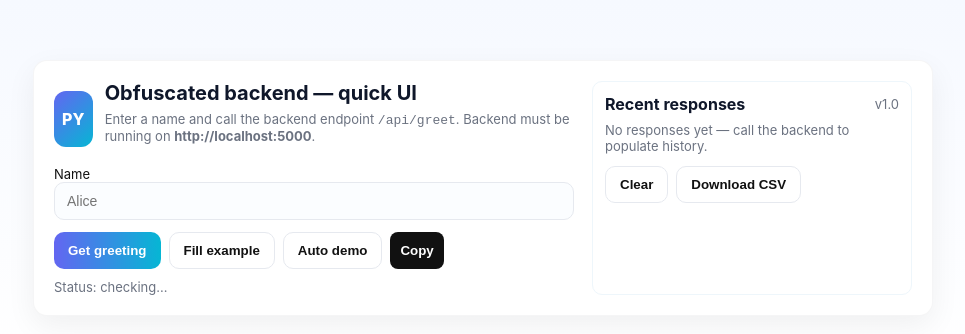
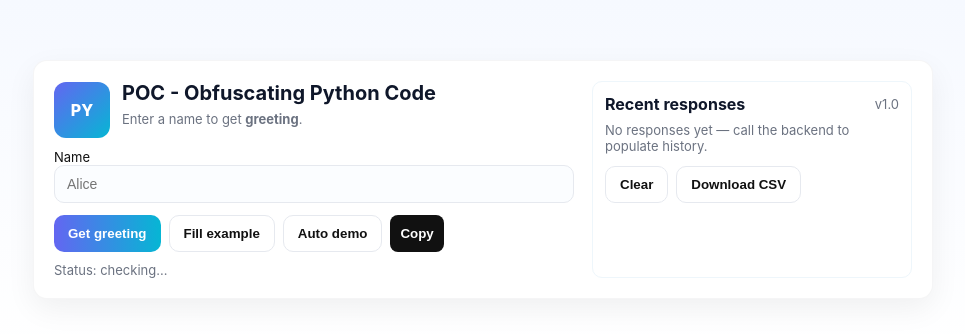
Before and after one commit to ParamaahIT/python-obfuscated, a plain HTML site: page ui/index.html in a window 1280 px wide. Shown: the whole page, without its empty margins (157-1122 px from the left). Drawn offline with Linux system fonts and the light colour scheme.

Commit message:
ui files are updated

```diff
--- a/ui/index.html
+++ b/ui/index.html
@@ -41,8 +41,8 @@
         <header style="display:flex;align-items:center;gap:12px">
           <div style="width:56px;height:56px;border-radius:12px;background:linear-gradient(135deg,var(--accent1),var(--accent2));display:flex;align-items:center;justify-content:center;color:white;font-weight:800">PY</div>
           <div>
-            <h1>Obfuscated backend — quick UI</h1>
-            <p class="lead">Enter a name and call the backend endpoint <code>/api/greet</code>. Backend must be running on <strong>http://localhost:5000</strong>.</p>
+            <h1>POC - Obfuscating Python Code</h1>
+            <p class="lead">Enter a name to get <strong>greeting</strong>.</p>
           </div>
         </header>
 
```
